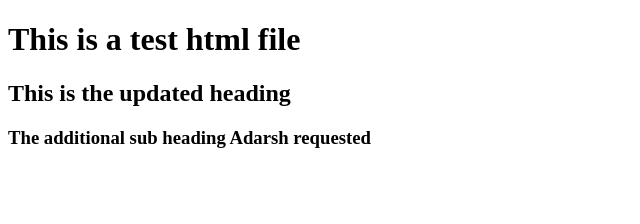
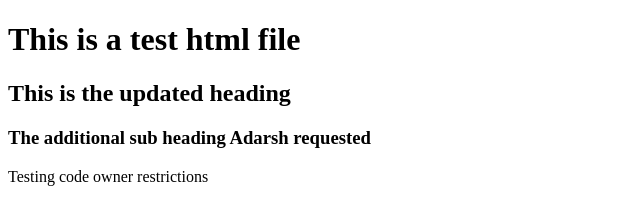
Before and after one commit to cdacgroup16/testRepo, a plain HTML site: page index.html in a window 1280 px wide. Shown: the whole page, without its empty margins (0-640 px from the left). Drawn offline with Linux system fonts and the light colour scheme.

Commit message:
Update index.html

```diff
--- a/index.html
+++ b/index.html
@@ -9,5 +9,6 @@
     <h1>This is a test html file</h1>
     <h2>This is the updated heading</h2>
     <h3>The additional sub heading Adarsh requested</h3>
+    <p>Testing code owner restrictions</p>
   </body>
 </html>
```
